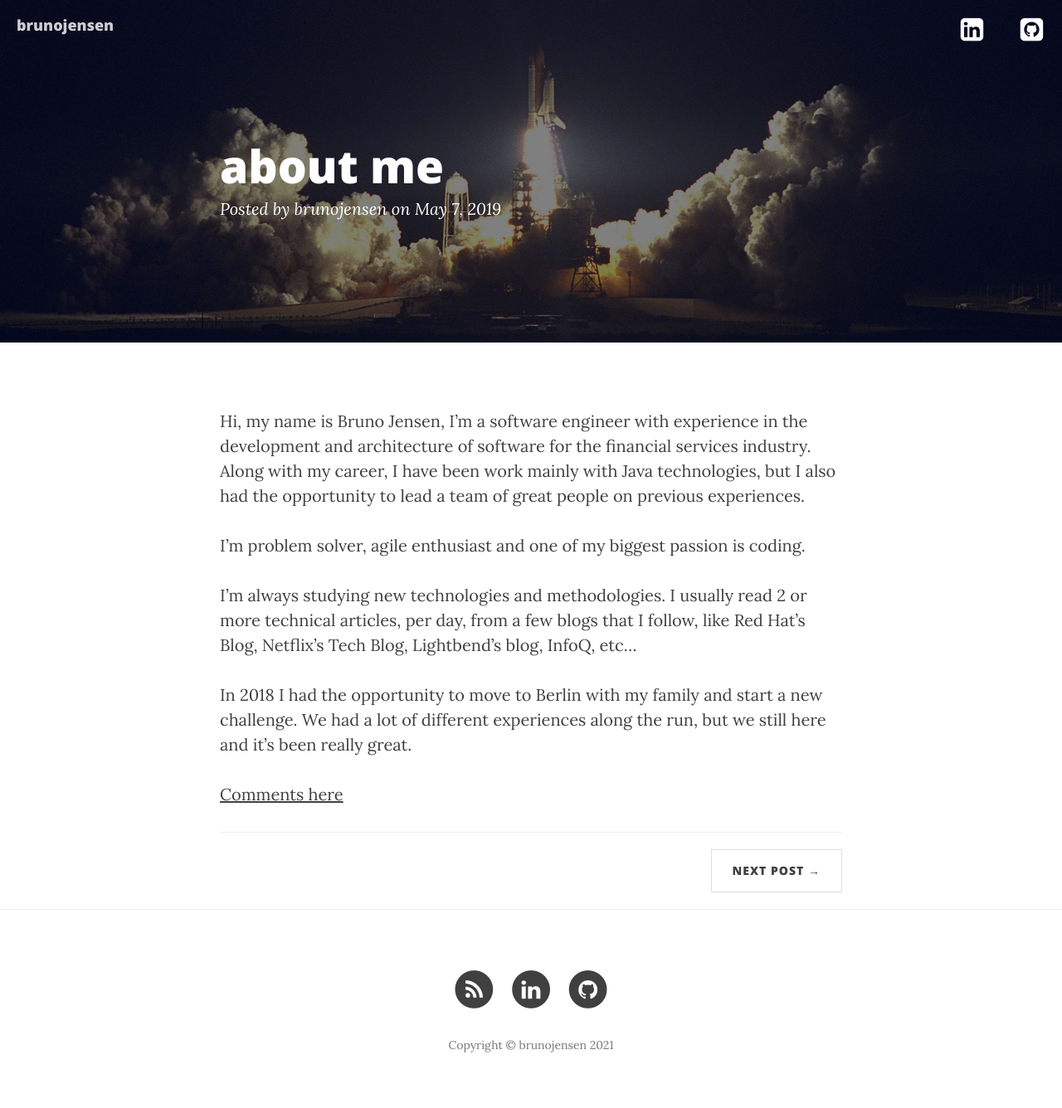
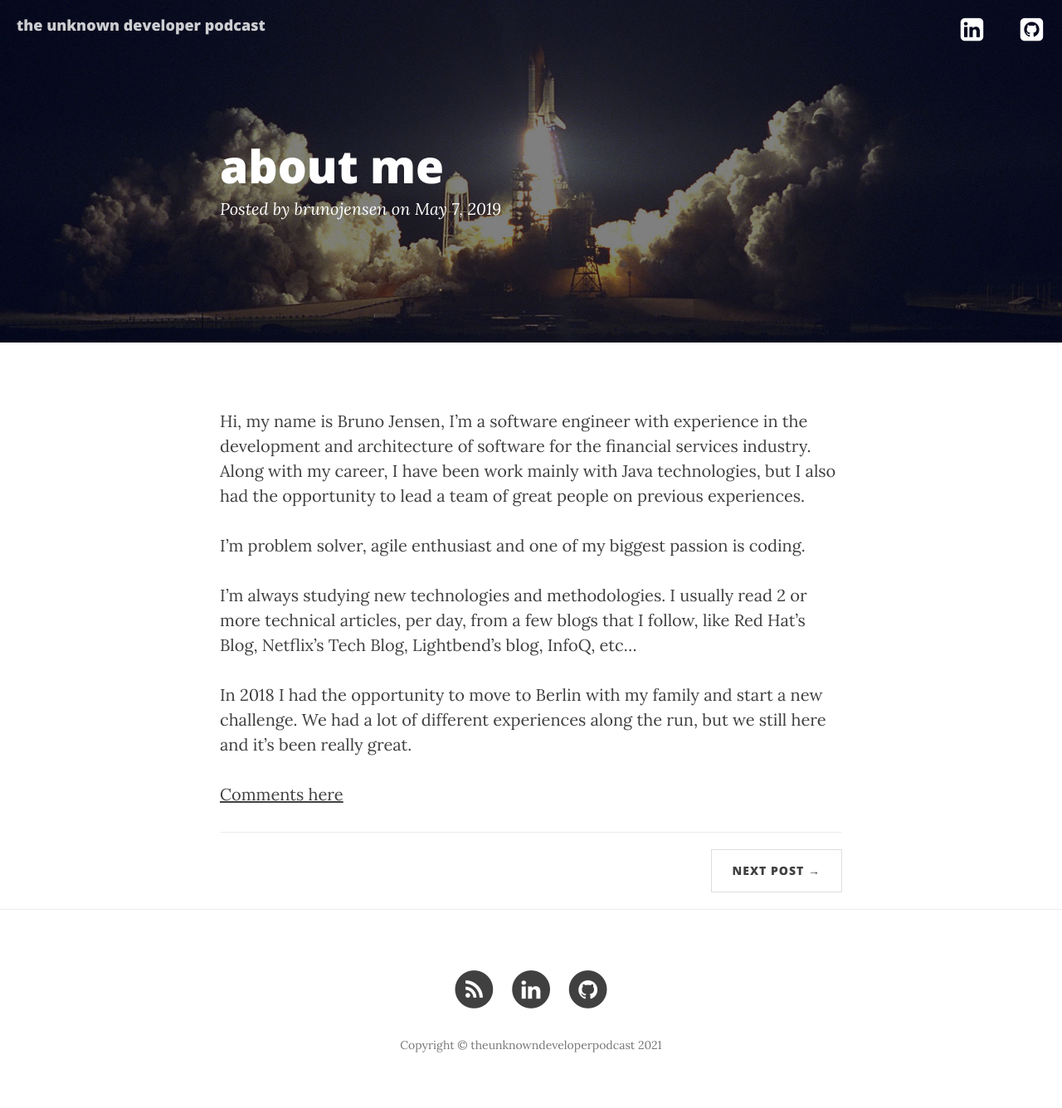
Before and after one commit to the-unknown-developer-podcast/the-unknown-developer-podcast.github.com, a Jekyll site: the page built from _posts/2019-05-07-about-me.markdown, in a window 1280 px wide. Shown: the whole page at 83% size. Built offline with Jekyll 4.4.1, drawn with Linux system fonts in a browser that asks for light colours; nearby versions of some CDN libraries.

Commit message:
Update _config.yml

```diff
--- a/_config.yml
+++ b/_config.yml
@@ -1,13 +1,13 @@
 # Site settings
-title: brunojensen
+title: the unknown developer podcast
 header-img: img/home-bg.jpg
-email: ordead6@gmail.com
-copyright_name: brunojensen
+email: theunknowndeveloper.podcast@gmail.com
+copyright_name: theunknowndeveloperpodcast
 description: "knowledge only real when shared"
 baseurl: ""
-url: "http://brunojensen.github.io"
-github_username:  brunojensen
-linkedin_username:  brunojensen
+url: "http://theunknowndeveloperpodcast.github.io"
+github_username:  theunknowndeveloperpodcast
+linkedin_username:  theunknowndeveloperpodcast
 show_profile_link: true
 #email_username:  ordead6@gmail.com
 
```
